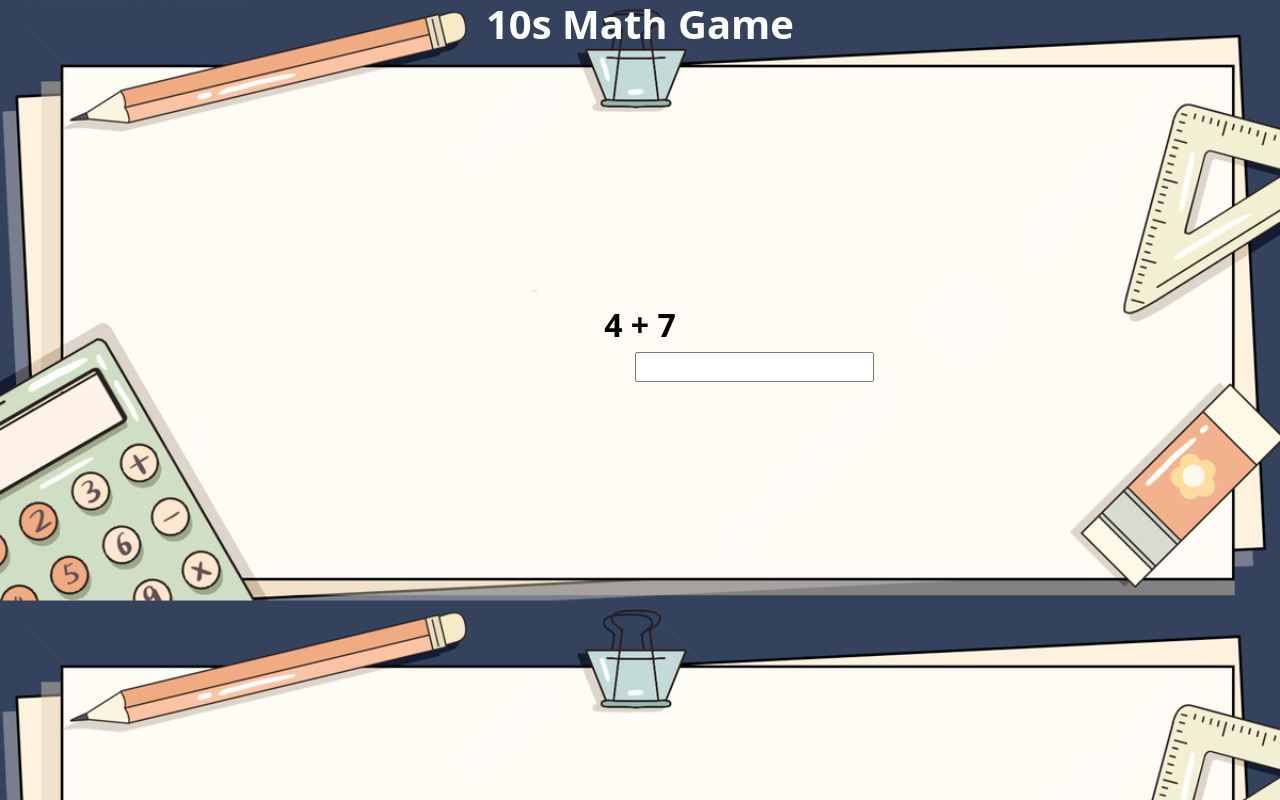
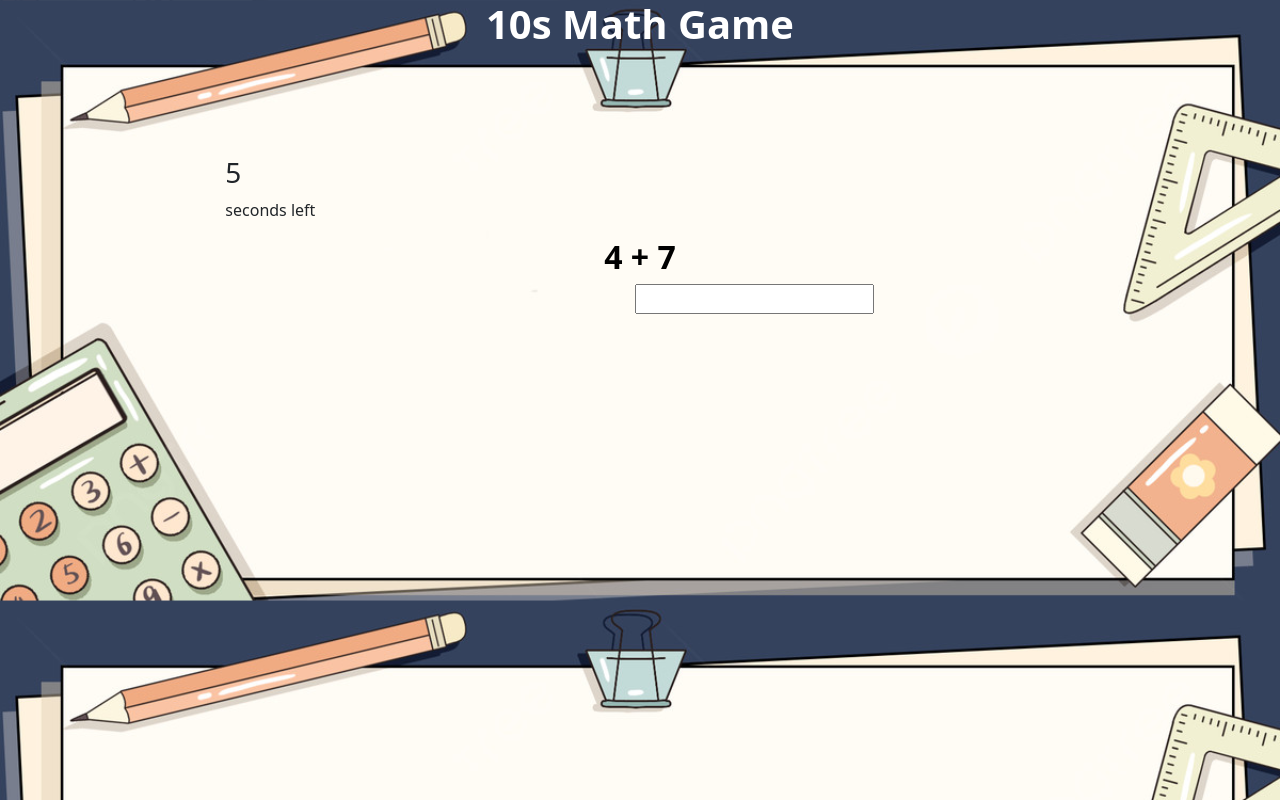
Before and after one commit to TerrillJ15/math-game, a plain HTML site: page index.html in a window 1280 px wide. Drawn offline with nearby package versions, Linux system fonts and the light colour scheme.

Commit message:
Implemented timer

```diff
--- a/index.html
+++ b/index.html
@@ -26,6 +26,8 @@
       <div class="row">
         <div class="col-12 col-md-8 mx-md-auto">
           <h1>10s Math Game</h1>
+          <h3 id="timer"></h3>
+          <p>seconds left</p>
           <h2 id="equation"></h2>
           <input
             id="answer-input"
--- a/script.js
+++ b/script.js
@@ -1,5 +1,18 @@
 $(document).ready(function () {
   var currentQuestion;
+  var timer = 10;
+
+  var interval = setInterval(function () {
+    updateTimer(-1);
+    if (timer === 0) {
+      clearInterval(interval);
+    }
+  }, 1000);
+
+  var updateTimer = function (amount) {
+    timer += amount;
+    $('#timer').text(timer);
+  };
 
   var numberGenerator = function (size) {
     return Math.ceil(Math.random() * size);
@@ -26,6 +39,7 @@ $(document).ready(function () {
     if (userInput === answer) {
       renderNewQuestion();
       $('#answer-input').val('');
+      updateTimer(+1);
     }
   };
 
--- a/style.css
+++ b/style.css
@@ -13,7 +13,10 @@ h2 {
   color: black;
   text-align: center;
   font-weight: bolder;
-  padding-top: 250px;
+}
+
+h3 {
+  padding-top: 100px;
 }
 
 #answer-input {
```
